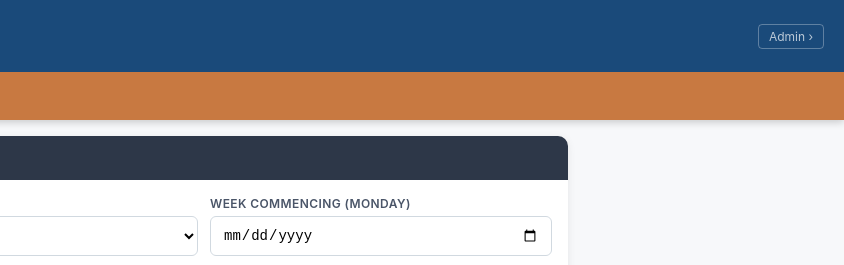
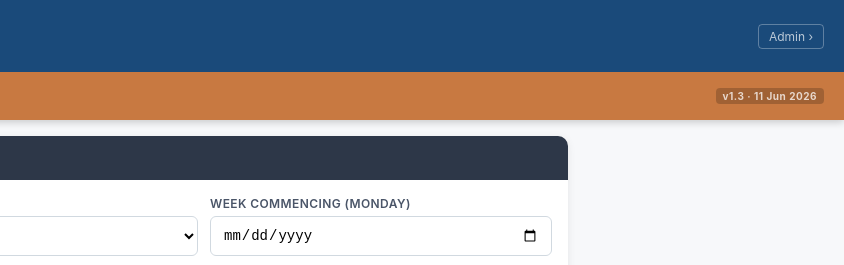
Before and after one commit to DAZMACPTYLTD/dazmac-site-hygiene-checklist, a website: page public/index.html in a window 1280 px wide. Shown: the top 265 px of the page, 436-1280 px from the left. Drawn offline with Linux system fonts and the light colour scheme.

Commit message:
v1.3 — version badge + staff dropdowns + date fields

```diff
--- a/public/index.html
+++ b/public/index.html
@@ -48,6 +48,7 @@
     }
     .header-title-bar h1 { font-size: 14px; font-weight: 700; color: white; letter-spacing: 0.3px; }
     .header-title-bar p { font-size: 11px; color: rgba(255,255,255,0.85); margin-top: 1px; }
+    .version-badge { font-size: 10px; font-weight: 700; color: rgba(255,255,255,0.75); background: rgba(0,0,0,0.2); border-radius: 4px; padding: 2px 7px; white-space: nowrap; letter-spacing: 0.5px; }
 
     .container { max-width: 760px; margin: 0 auto; padding: 16px; }
 
@@ -152,6 +153,7 @@
       <h1>Class 1.3 — Site Hygiene Monitoring Checklist</h1>
       <p>Table 7 · DAFF December 2025 · Accredited Persons Only</p>
     </div>
+    <span class="version-badge">v1.3 · 11 Jun 2026</span>
   </div>
 </div>
 
```
